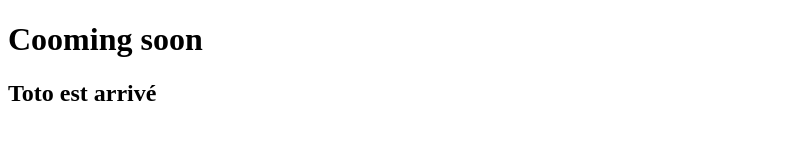
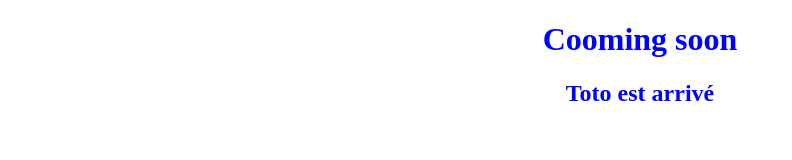
Before and after one commit to Tchudo/git-101, a plain HTML site: page index.html in a window 1280 px wide. Shown: the whole page, without its empty margins (0-792 px from the left). Drawn offline with Linux system fonts and the light colour scheme.

Commit message:
Centered test with style.css

```diff
--- a/index.html
+++ b/index.html
@@ -1,6 +1,7 @@
 <!DOCTYPE html>
 <html>
 <head>
+	<link rel="stylesheet" type="text/css" href="style.css">
 	<title></title>
 </head>
 <body>
--- /dev/null
+++ b/style.css
@@ -0,0 +1,4 @@
+body{
+	color:blue;
+	text-align:center;
+}
```
